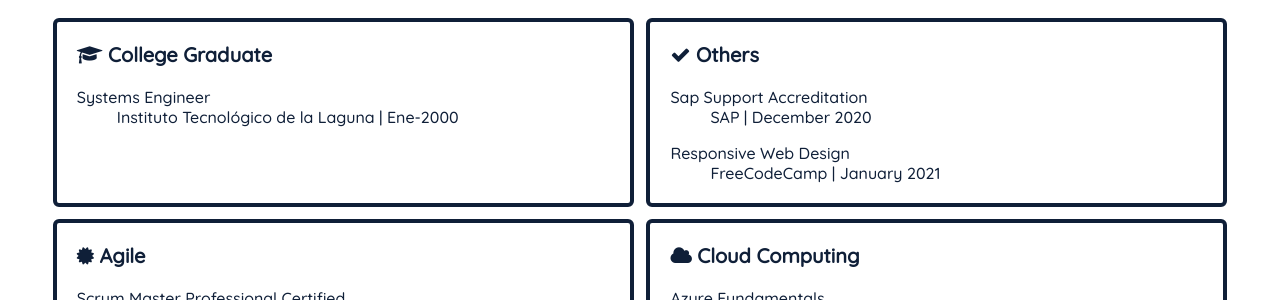
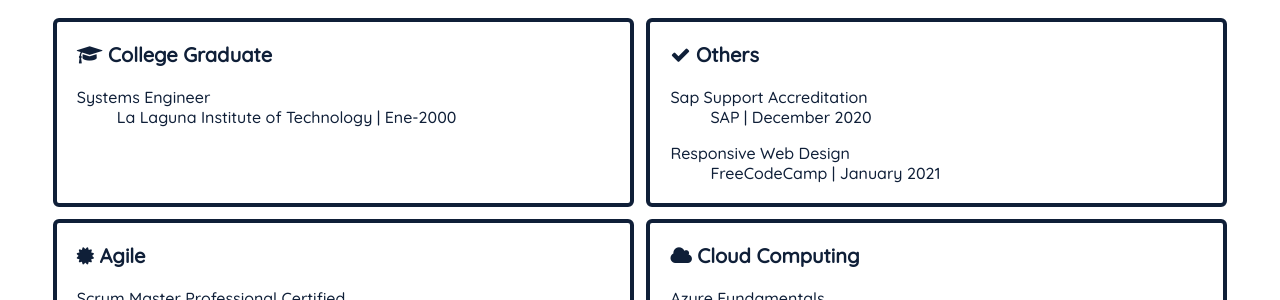
Before and after one commit to blackc0mb/blackc0mb.github.io, a Jekyll site: the page cv/index.html, which Jekyll copies as it is, in a window 1280 px wide and 900 px high, scrolled down 2377 px. Shown: the part 153-453 px from the top of the window. Built offline with Jekyll 4.4.1, drawn with Linux system fonts in a browser that asks for light colours.

Commit message:
Update index.html

```diff
--- a/cv/index.html
+++ b/cv/index.html
@@ -149,7 +149,7 @@
                <div class="certifications-grid-item">
                   <h3><i class="fa fa-graduation-cap"></i> College Graduate</h3>
                   <dt class="style-dt">Systems Engineer</dt>
-                  <dd>Instituto Tecnológico de la Laguna | Ene-2000</dd>
+                  <dd>La Laguna Institute of Technology | Ene-2000</dd>
                </div>
                <div class="certifications-grid-item">
                   <h3><i class="fa fa-check"></i> Others</h3>
```
